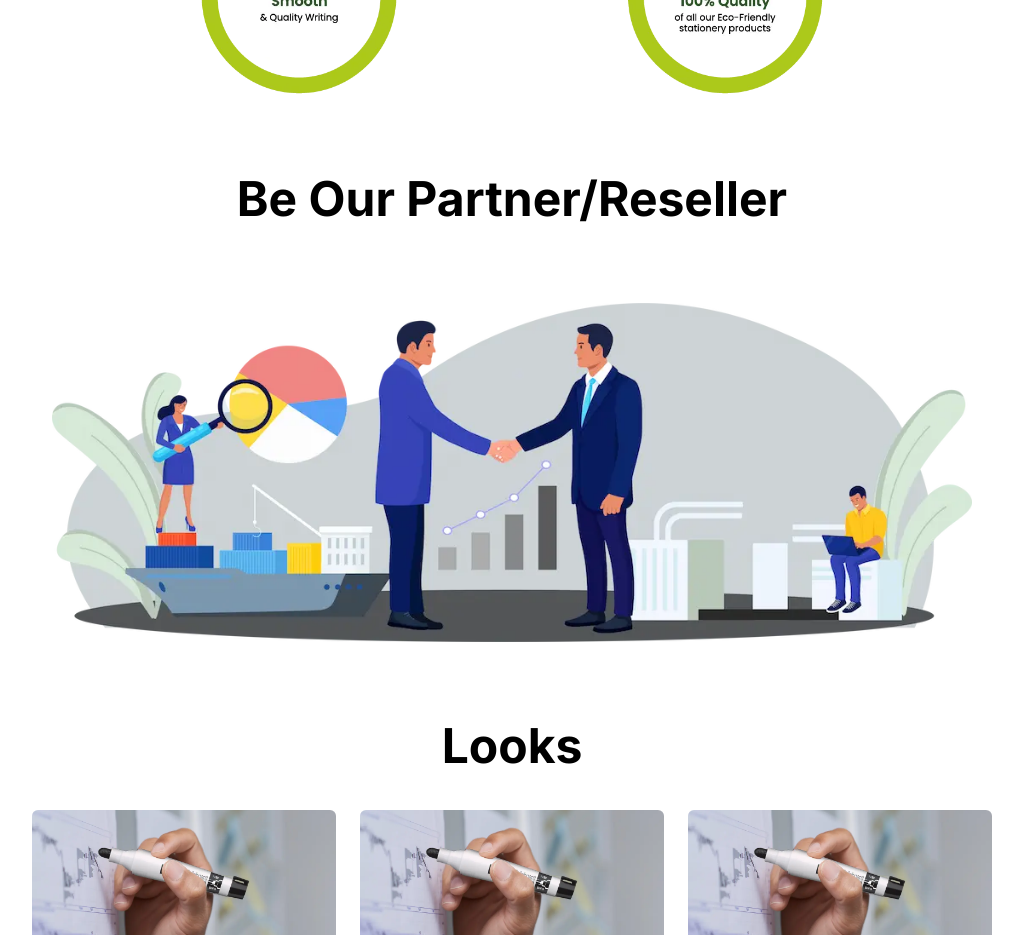
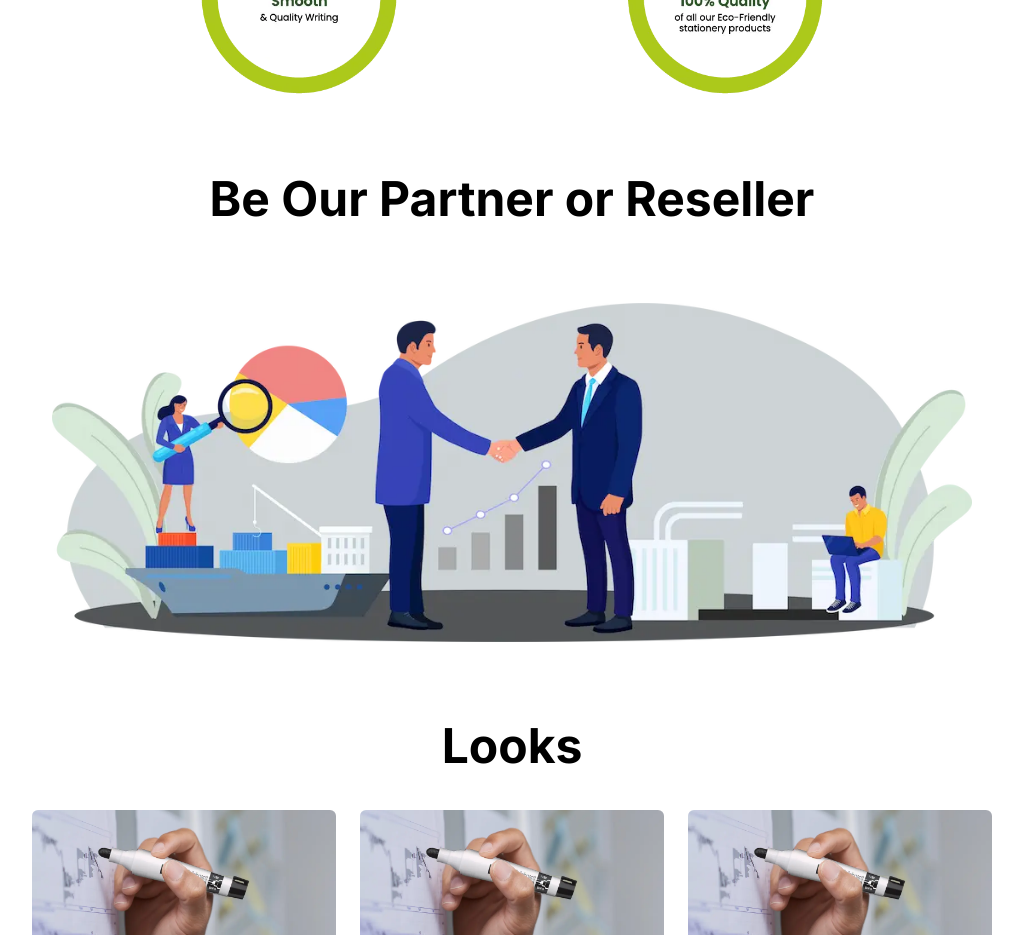
Before and after one commit to getch-hasan/luxor, a Next.js app: page / in a window 1280 px wide. Shown: the part 2900-3835 px from the top of the page, without its empty margins (128-1151 px from the left). Built offline with nearby package versions, Linux system fonts and the light colour scheme.

Commit message:
feat:lamding section

```diff
--- a/src/components/Partnet.jsx
+++ b/src/components/Partnet.jsx
@@ -5,7 +5,7 @@ const Partner = () => {
     return (
         <div>
             <div className='grid justify-center'>
-                <h1 className='text-center text-xl md:text-5xl font-bold py-10' >Be Our Partner/Reseller</h1>
+                <h1 className='text-center text-xl md:text-5xl font-bold py-10' >Be Our Partner or Reseller</h1>
             </div>
             <div className='grid justify-center items-center'>
                 <Image className='w-[1000px] p-10' height={1000} width={1000} src={"/image/Partner.webp"} />
```
